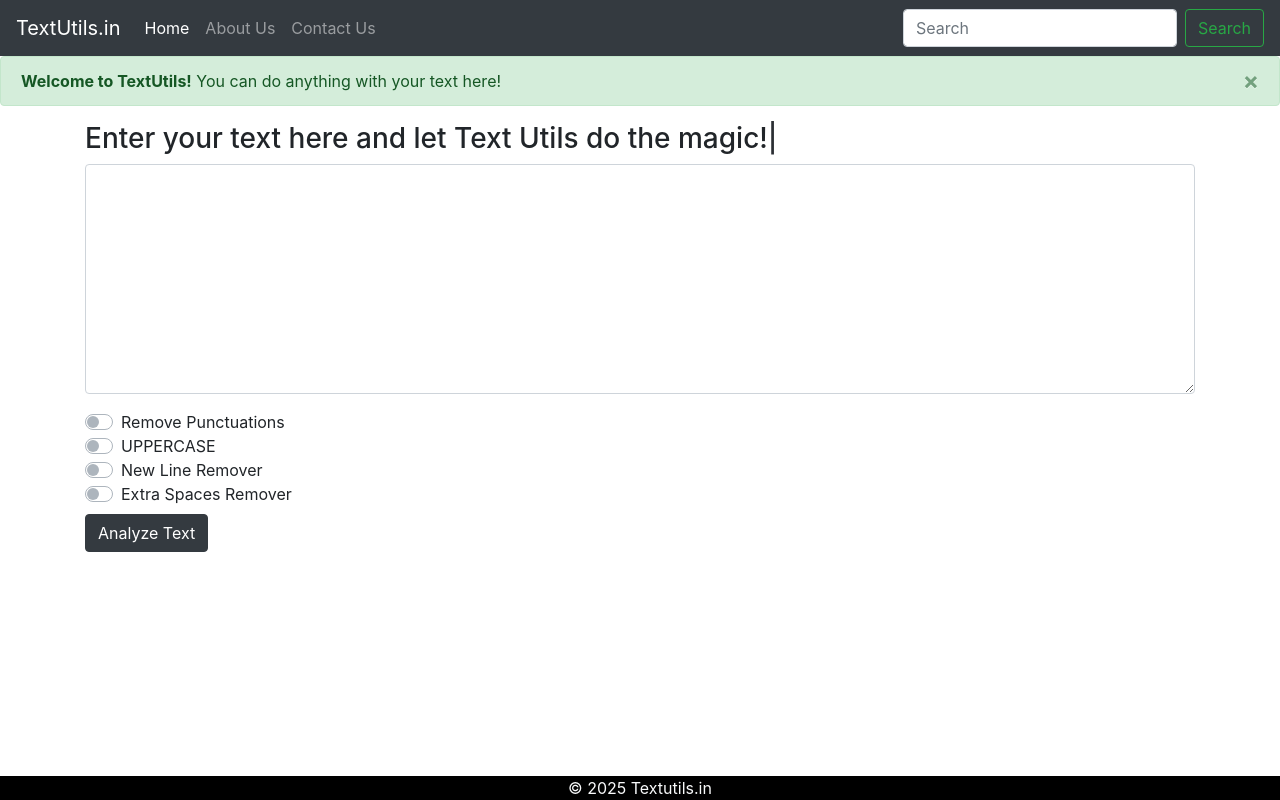
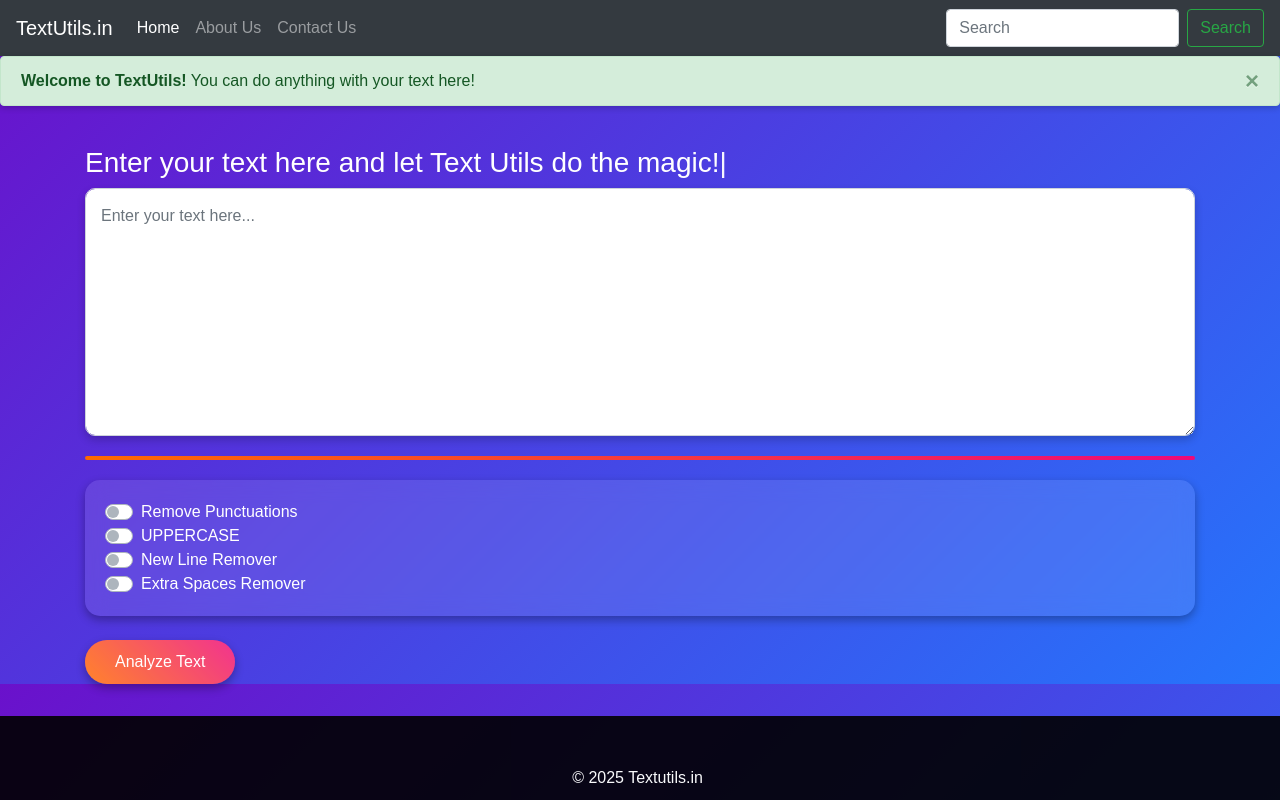
Before and after one commit to anveetpal01/text_cleaner, a Django app: page / in a window 1280 px wide. Run offline with Django 5.2, Linux system fonts and the light colour scheme; some libraries are stand-ins or nearby versions.

Commit message:
Update index.html

```diff
--- a/textutils/templates/index.html
+++ b/textutils/templates/index.html
@@ -7,27 +7,200 @@
 
     <!-- Bootstrap CSS -->
     <link rel="stylesheet" href="https://stackpath.bootstrapcdn.com/bootstrap/4.2.1/css/bootstrap.min.css" integrity="sha384-GJzZqFGwb1QTTN6wy59ffF1BuGJpLSa9DkKMp0DgiMDm4iYMj70gZWKYbI706tWS" crossorigin="anonymous">
-    <!--Typed.js-->
+    <!-- Typed.js -->
     <script type="text/javascript" src="https://cdn.jsdelivr.net/npm/typed.js"></script>
 
     <title>Text Utils</title>
     <style>
+      body {
+        background: linear-gradient(135deg, #6a11cb, #2575fc);
+        color: #ffffff;
+        font-family: 'Arial', sans-serif;
+      }
+
+      .navbar {
+        box-shadow: 0 4px 6px rgba(0, 0, 0, 0.1);
+      }
+
+      .alert {
+        box-shadow: 0 2px 6px rgba(0, 0, 0, 0.2);
+      }
+
+      .container {
+        margin-top: 40px;
+      }
+
+      .form-group textarea {
+        border-radius: 10px;
+        box-shadow: 0 4px 8px rgba(0, 0, 0, 0.2);
+        padding: 15px;
+        font-size: 1rem;
+      }
+
+      .btn-dark {
+  border-radius: 50px;
+  padding: 10px 30px;
+  box-shadow: 0 4px 10px rgba(0, 0, 0, 0.3);
+  transition: transform 0.2s, background-color 0.3s;
+  position: relative;
+  overflow: hidden;
+}
+
+.btn-dark:hover {
+  transform: scale(1.05);
+  background-color: #444444;
+}
+
+.btn-dark::before {
+  content: '';
+  position: absolute;
+  top: 50%;
+  left: 50%;
+  width: 300%;
+  height: 300%;
+  background: rgba(255, 255, 255, 0.1);
+  animation: glowing 2s ease-in-out infinite;
+  border-radius: 50%;
+  transform: translate(-50%, -50%);
+}
+
+@keyframes glowing {
+  0% {
+    box-shadow: 0 0 10px rgba(255, 255, 255, 0.8);
+    background-color: rgba(255, 255, 255, 0.1);
+  }
+  50% {
+    box-shadow: 0 0 20px rgba(255, 255, 255, 1);
+    background-color: rgba(255, 255, 255, 0.2);
+  }
+  100% {
+    box-shadow: 0 0 10px rgba(255, 255, 255, 0.8);
+    background-color: rgba(255, 255, 255, 0.1);
+  }
+}
+
+      .btn-dark {
+  border-radius: 50px;
+  padding: 10px 30px;
+  background: linear-gradient(45deg, #ff6a00, #ee0979); /* Gradient from orange to pink */
+  color: white;
+  box-shadow: 0 4px 10px rgba(0, 0, 0, 0.3);
+  transition: transform 0.2s, background-color 0.3s;
+  position: relative;
+  overflow: hidden;
+  border: none;
+}
+
+.btn-dark:hover {
+  transform: scale(1.05);
+  background: linear-gradient(45deg, #ff6a00, #ee0979); /* Keep gradient on hover */
+}
+
+.btn-dark::before {
+  content: '';
+  position: absolute;
+  top: 50%;
+  left: 50%;
+  width: 300%;
+  height: 300%;
+  background: rgba(255, 255, 255, 0.1);
+  animation: glowing 2s ease-in-out infinite;
+  border-radius: 50%;
+  transform: translate(-50%, -50%);
+}
+
+@keyframes glowing {
+  0% {
+    box-shadow: 0 0 10px rgba(255, 255, 255, 0.8);
+    background-color: rgba(255, 255, 255, 0.1);
+  }
+  50% {
+    box-shadow: 0 0 20px rgba(255, 255, 255, 1);
+    background-color: rgba(255, 255, 255, 0.2);
+  }
+  100% {
+    box-shadow: 0 0 10px rgba(255, 255, 255, 0.8);
+    background-color: rgba(255, 255, 255, 0.1);
+  }
+}
+
+
+
+
+      .divider {
+        width: 100%;
+        height: 4px;
+        background: linear-gradient(to right, #ff6a00, #ee0979);
+        border-radius: 2px;
+        margin: 20px 0;
+        animation: gradientAnimation 3s infinite alternate;
+      }
+
+      @keyframes gradientAnimation {
+        0% {
+          background-position: 0%;
+        }
+        100% {
+          background-position: 100%;
+        }
+      }
+
+      .feature-card {
+        background: rgba(255, 255, 255, 0.1);
+        backdrop-filter: blur(10px);
+        border-radius: 15px;
+        padding: 20px;
+        margin-top: 20px;
+        box-shadow: 0 4px 10px rgba(0, 0, 0, 0.3);
+      }
+
       .footer {
         position: fixed;
         left: 0;
         bottom: 0;
         width: 100%;
-   background-color: black;
+        background-color: rgba(0, 0, 0, 0.9);
         color: white;
         text-align: center;
-   display: block;
+        padding: 10px 0;
+      }
+
+      .footer span {
+        display: flex;
+        justify-content: center;
+        align-items: center;
+      }
+
+      .footer i {
+        margin-left: 5px;
+      }
+
+      .card {
+        background: rgba(255, 255, 255, 0.1);
+        border-radius: 15px;
+        padding: 15px;
+        box-shadow: 0 4px 8px rgba(0, 0, 0, 0.2);
+        margin-bottom: 20px;
+      }
+
+      .card-title {
+        color: #ff6a00;
+        font-weight: bold;
       }
     </style>
   </head>
   <body>
     <nav class="navbar navbar-expand-lg navbar-dark bg-dark">
       <a class="navbar-brand" href="#">TextUtils.in</a>
-  <button class="navbar-toggler" type="button" data-toggle="collapse" data-target="#navbarNavDropdown" aria-controls="navbarNavDropdown" aria-expanded="false" aria-label="Toggle navigation">
+      <button
+        class="navbar-toggler"
+        type="button"
+        data-toggle="collapse"
+        data-target="#navbarNavDropdown"
+        aria-controls="navbarNavDropdown"
+        aria-expanded="false"
+        aria-label="Toggle navigation"
+      >
         <span class="navbar-toggler-icon"></span>
       </button>
       <div class="collapse navbar-collapse" id="navbarNavDropdown">
@@ -41,65 +214,108 @@
           <li class="nav-item">
             <a class="nav-link" href="#">Contact Us</a>
           </li>
-
         </ul>
       </div>
       <form class="form-inline">
-    <input class="form-control mr-sm-2" type="search" placeholder="Search" aria-label="Search">
-    <button class="btn btn-outline-success my-2 my-sm-0" type="submit">Search</button>
+        <input
+          class="form-control mr-sm-2"
+          type="search"
+          placeholder="Search"
+          aria-label="Search"
+        />
+        <button class="btn btn-outline-success my-2 my-sm-0" type="submit">
+          Search
+        </button>
       </form>
     </nav>
 
-
     <div class="alert alert-success alert-dismissible fade show" role="alert">
       <strong>Welcome to TextUtils!</strong> You can do anything with your text here!
-  <button type="button" class="close" data-dismiss="alert" aria-label="Close">
-    <span aria-hidden="true">×</span>
+      <button
+        type="button"
+        class="close"
+        data-dismiss="alert"
+        aria-label="Close"
+      >
+        <span aria-hidden="true">&times;</span>
       </button>
     </div>
 
-
     <div class="container">
-
-  <form action='/analyze' method='post'> {% csrf_token %}
-
-
-
+      <form action="/analyze" method="post">
+        {% csrf_token %}
         <div class="form-group">
           <h3><span id="typed"></span></h3>
-    <textarea class="form-control" name='text' id="exampleFormControlTextarea1" rows="9"></textarea>
+          <textarea
+            class="form-control"
+            name="text"
+            id="exampleFormControlTextarea1"
+            rows="9"
+            placeholder="Enter your text here..."
+          ></textarea>
+        </div>
+
+        <div class="divider"></div>
+
+        <div class="feature-card">
+          <div class="custom-control custom-switch">
+            <input
+              type="checkbox"
+              name="removepunc"
+              class="custom-control-input"
+              id="customSwitch1"
+            />
+            <label class="custom-control-label" for="customSwitch1"
+              >Remove Punctuations</label
+            >
           </div>
 
           <div class="custom-control custom-switch">
-  <input type="checkbox" name="removepunc" class="custom-control-input" id="customSwitch1">
-  <label class="custom-control-label" for="customSwitch1">Remove Punctuations</label>
-</div>
-
-  <div class="custom-control custom-switch">
-  <input type="checkbox" name="fullcaps" class="custom-control-input" id="customSwitch2">
+            <input
+              type="checkbox"
+              name="fullcaps"
+              class="custom-control-input"
+              id="customSwitch2"
+            />
             <label class="custom-control-label" for="customSwitch2">UPPERCASE</label>
           </div>
 
           <div class="custom-control custom-switch">
-  <input type="checkbox"  name="newlineremover" class="custom-control-input" id="customSwitch3">
-  <label class="custom-control-label" for="customSwitch3">New Line Remover</label>
+            <input
+              type="checkbox"
+              name="newlineremover"
+              class="custom-control-input"
+              id="customSwitch3"
+            />
+            <label class="custom-control-label" for="customSwitch3"
+              >New Line Remover</label
+            >
           </div>
 
           <div class="custom-control custom-switch">
-  <input type="checkbox"  name="extraspaceremover" class="custom-control-input" id="customSwitch4">
-  <label class="custom-control-label" for="customSwitch4">Extra Spaces Remover</label>
+            <input
+              type="checkbox"
+              name="extraspaceremover"
+              class="custom-control-input"
+              id="customSwitch4"
+            />
+            <label class="custom-control-label" for="customSwitch4"
+              >Extra Spaces Remover</label
+            >
+          </div>
         </div>
 
-<button type="submit" class="btn btn-dark mt-2">Analyze Text</button>
+        <button type="submit" class="btn btn-dark mt-4">Analyze Text</button>
       </form>
     </div>
- <!-- Typed.js DONT TOUCH THIS! -->
- <div id="typed-strings">
-  </div>
 
+    <!-- Typed.js Script -->
     <script>
-     var typed = new Typed('#typed',{
-                    strings:["You can do anything with your text here!","Enter your text here and let Text Utils do the magic!"],
+      var typed = new Typed("#typed", {
+        strings: [
+          "You can do anything with your text here!",
+          "Enter your text here and let Text Utils do the magic!",
+        ],
         backSpeed: 15,
         smartBackspace: true,
         backDelay: 1200,
@@ -108,16 +324,31 @@
         loop: false,
       });
     </script>
-  <!-- Footer-->
+
+    <!-- Footer -->
     <footer class="footer">
       <div class="container">
-    <span class="text-light">© 2025 Textutils.in </span>
+        <span class="text-light">
+          &copy; 2025 Textutils.in <i class="fas fa-heart"></i>
+        </span>
       </div>
     </footer>
+
     <!-- Optional JavaScript -->
-    <!-- jQuery first, then Popper.js, then Bootstrap JS -->
-    <script src="https://code.jquery.com/jquery-3.3.1.slim.min.js" integrity="sha384-q8i/X+965DzO0rT7abK41JStQIAqVgRVzpbzo5smXKp4YfRvH+8abtTE1Pi6jizo" crossorigin="anonymous"></script>
-    <script src="https://cdnjs.cloudflare.com/ajax/libs/popper.js/1.14.6/umd/popper.min.js" integrity="sha384-wHAiFfRlMFy6i5SRaxvfOCifBUQy1xHdJ/yoi7FRNXMRBu5WHdZYu1hA6ZOblgut" crossorigin="anonymous"></script>
-    <script src="https://stackpath.bootstrapcdn.com/bootstrap/4.2.1/js/bootstrap.min.js" integrity="sha384-B0UglyR+jN6CkvvICOB2joaf5I4l3gm9GU6Hc1og6Ls7i6U/mkkaduKaBhlAXv9k" crossorigin="anonymous"></script>
+    <script
+      src="https://code.jquery.com/jquery-3.3.1.slim.min.js"
+      integrity="sha384-q8i/X+965DzO0rT7abK41JStQIAqVgRVzpbzo5smXKp4YfRvH+8abtTE1Pi6jizo"
+      crossorigin="anonymous"
+    ></script>
+    <script
+      src="https://cdnjs.cloudflare.com/ajax/libs/popper.js/1.14.6/umd/popper.min.js"
+      integrity="sha384-wHAiFfRlMFy6i5SRaxvfOCifBUQy1xHdJ/yoi7FRNXMRBu5WHdZYu1h"
+      crossorigin="anonymous"
+    ></script>
+    <script
+      src="https://stackpath.bootstrapcdn.com/bootstrap/4.2.1/js/bootstrap.min.js"
+      integrity="sha384-B4gt1jrGC7Jh4AgR56pNOp1p3g2dWvYUM3y1RAB6sUdeXfOa5rWdxPnTxaNgKpR6"
+      crossorigin="anonymous"
+    ></script>
   </body>
 </html>
```
Lines whose indentation alone changed are shown as unchanged.
